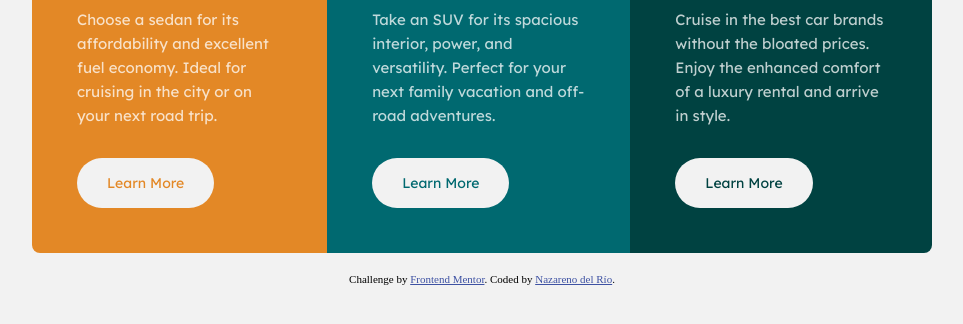
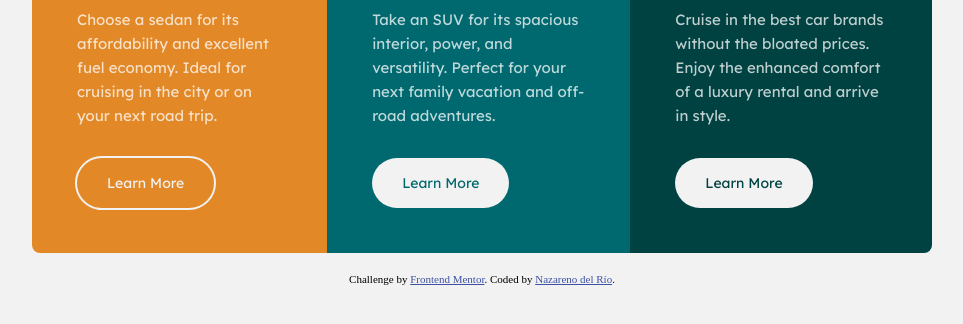
Before and after one commit to nazareno7870/3-column-preview-card-component-main, a plain HTML site: page index.html in a window 1280 px wide. In both pictures the pointer is over the button 303 px from the left and 542 px from the top of the page. Shown: the part 360-684 px from the top of the page, without its empty margins (158-1121 px from the left). Drawn offline with Linux system fonts and the light colour scheme.

Commit message:
Added Hover Styles

```diff
--- a/style.css
+++ b/style.css
@@ -37,6 +37,7 @@ button{
     border-radius: 30px;
     font-size: 14px;
 }
+
 p{
     margin-top: 30px;
     color: var(--transparent-white);
@@ -76,7 +77,11 @@ p{
 .card-3 button{
     color: var(--primary-dark-cyan);
 }
-
+button:hover{
+    background-color: transparent;
+    outline: 2px solid var(--light-gray);
+    color: var(--light-gray);
+}
 @media only screen and (min-width: 768px){
     body{
         display: flex;
```
Also changed, not shown: screenshot-desktop.jpg (added), screenshot-mobile.jpg (added), 3 other files.
